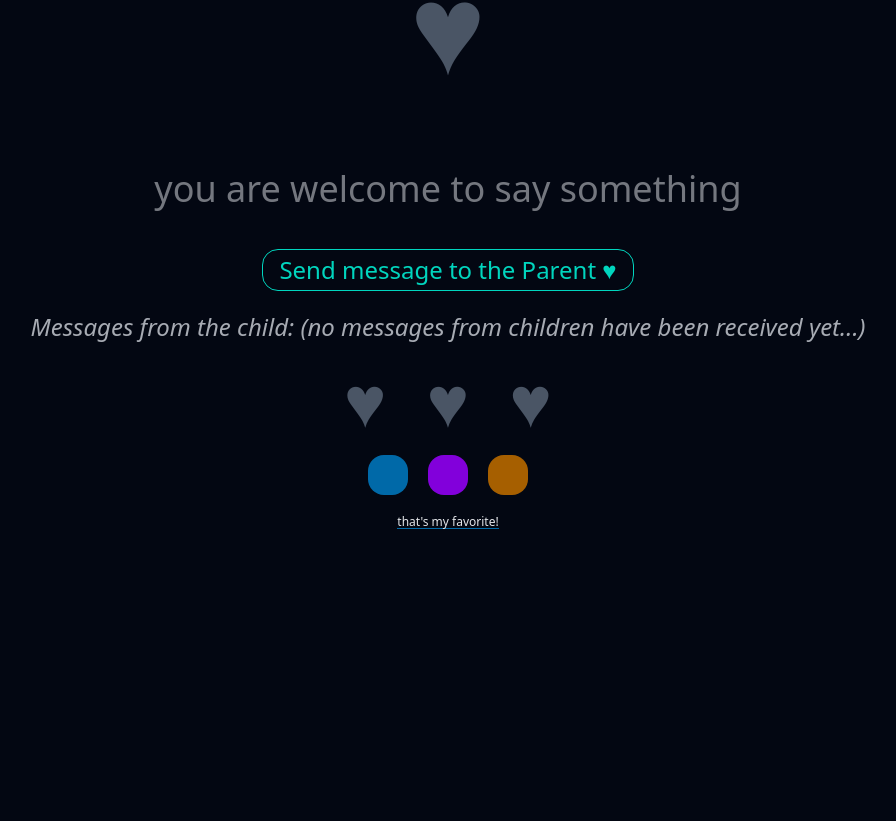
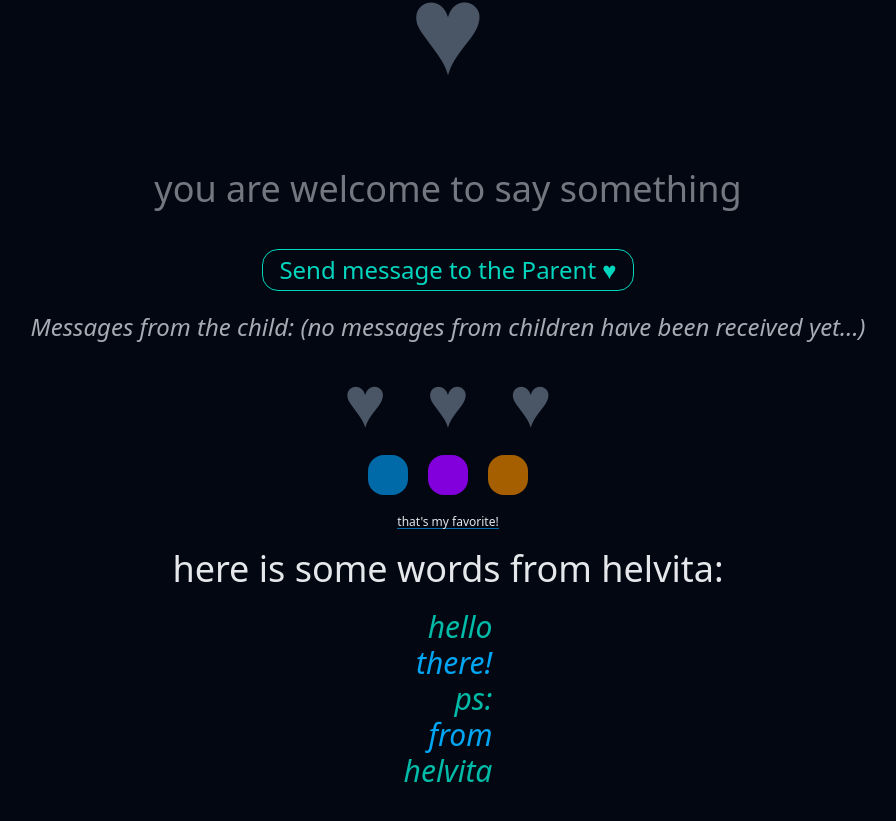
Before and after one commit to hellvita/angular-first-project, an Angular app: page / in a window 1280 px wide. Shown: the part 503-1324 px from the top of the page, without its empty margins (192-1088 px from the left). Before the commit the page ends 1152 px from the top, so only its background shows below. Built offline with nearby package versions, Linux system fonts and the light colour scheme.

Commit message:
add example of using @for

```diff
--- a/src/app/components/test-component/test-component.html
+++ b/src/app/components/test-component/test-component.html
@@ -68,4 +68,17 @@
   } @else {
     <p class="text-[12px] border-b border-yellow-700">good choice!</p>
   }
+
+  <h2>here is some words from helvita:</h2>
+  <ul>
+    @for (part of partsOfHelvitaMessage; track part; let e = $even) {
+      @if (e) {
+        <li class="text-3xl italic text-teal-500 text-right">{{ part }}</li>
+      } @else {
+        <li class="text-3xl italic text-sky-500 text-right">{{ part }}</li>
+      }
+    } @empty {
+      <li class="text-2xl italic text-gray-600">actually, helvita didn't say anything yet...</li>
+    }
+  </ul>
 </section>
--- a/src/app/components/test-component/test-component.ts
+++ b/src/app/components/test-component/test-component.ts
@@ -58,6 +58,9 @@ export class TestComponent {
     this.isPurpleHear = false;
   }
 
+  partsOfHelvitaMessage = ['hello', 'there!', 'ps:', 'from', 'helvita'];
+  // partsOfHelvitaMessage = [];
+
   get buttonClasses() {
     const base = 'p-4 rounded-2xl bg-blue-900';
     const interaction =
```
